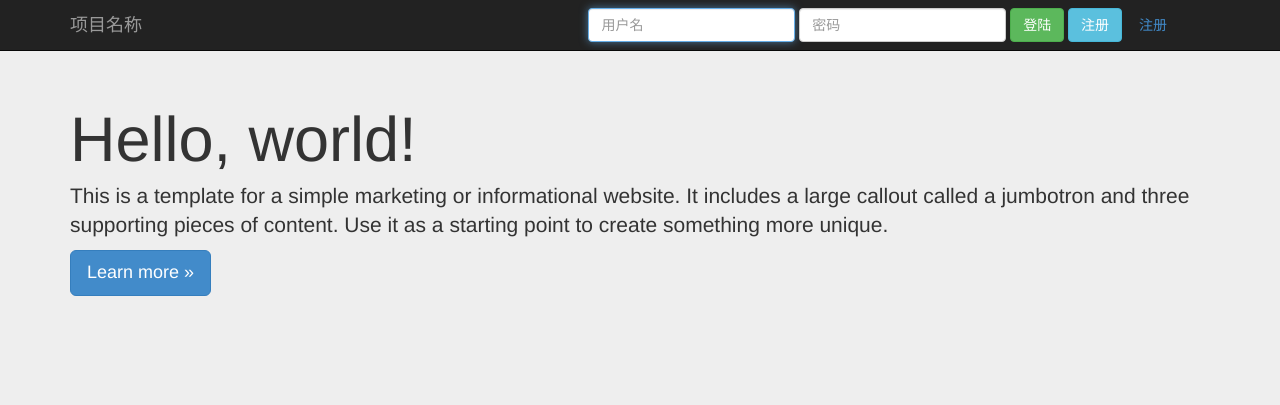
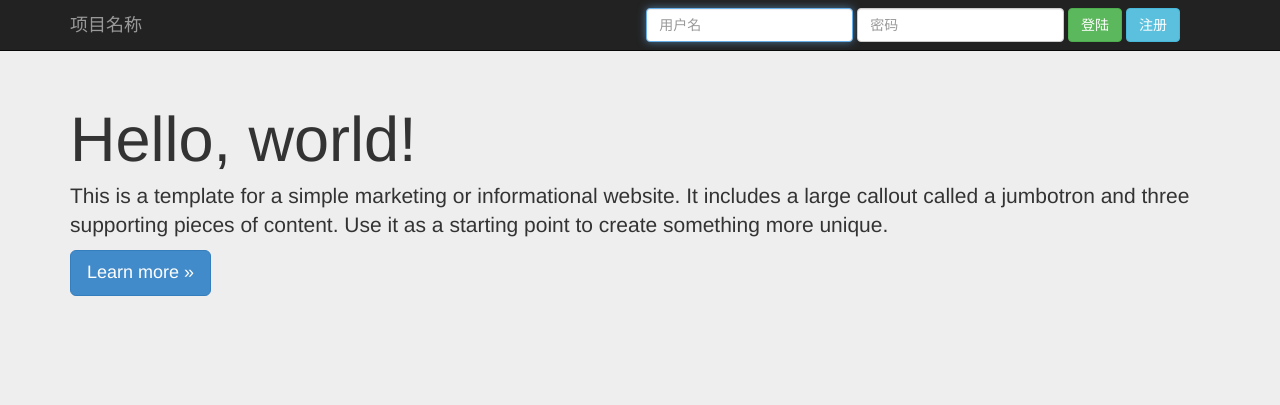
Before and after one commit to bcc0421/SmartData, a Django app: page / in a window 1280 px wide. Shown: the top 405 px of the page. Run offline with Django 3.2, Linux system fonts and the light colour scheme; parts of the project's set-up code (start-up, migrations or seed data) failed here and were passed over; some libraries are stand-ins or nearby versions.

Commit message:
Remove unused code.

```diff
--- a/templates/index.html
+++ b/templates/index.html
@@ -23,7 +23,6 @@
                     </div>
                     <button type="submit" class="btn btn-success">登陆</button>
                     <a class="btn btn-info" href="/register/">注册</a>
-                    <a class="btn" href="/register/">注册</a>
                 </form>
             </div>
             <!--/.navbar-collapse -->
```
